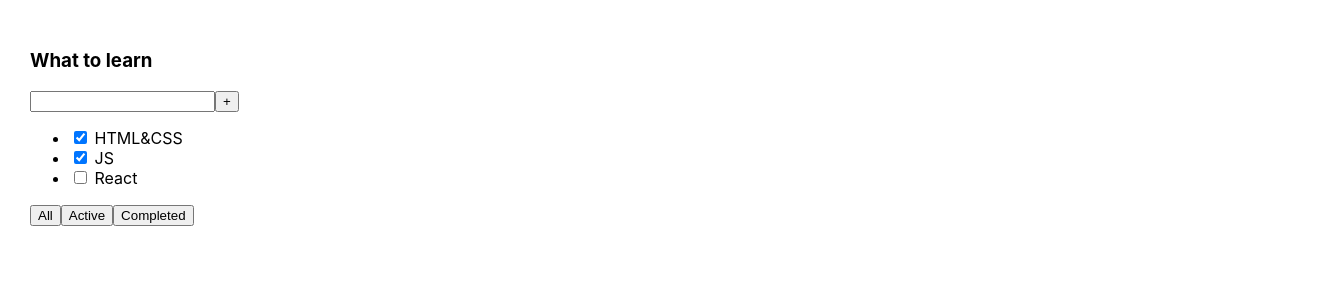
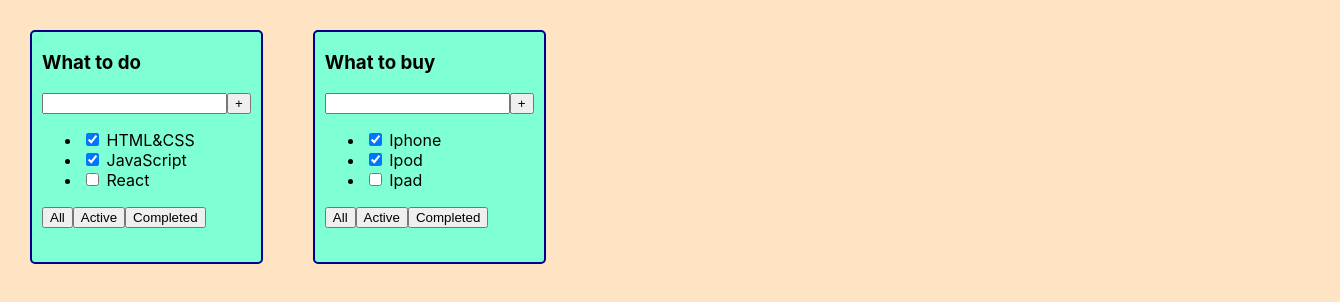
Before and after one commit to krawtschenko/todolist, a React (Create React App) app: page / in a window 1280 px wide. Shown: the top 302 px of the page, 1340 px wide, since content can reach past the window. Built offline with nearby package versions, Linux system fonts and the light colour scheme.

Commit message:
First lesson (finish)

```diff
--- a/src/App.css
+++ b/src/App.css
@@ -1,8 +1,19 @@
 .App {
   padding: 30px;
   display: flex;
+  background-color: bisque;
+  width: 100%;
+  height: 100vh;
 }
 
 .App > div {
   margin-right: 50px;
 }
+
+.todoList {
+  border: 2px solid darkblue;
+  border-radius: 5px;
+  background-color: aquamarine;
+  padding: 0 10px 0 10px;
+  height: 230px;
+}
--- a/src/App.tsx
+++ b/src/App.tsx
@@ -1,28 +1,33 @@
 import React from 'react';
 import './App.css';
+import {TodoList} from "./components/TodoList";
 
-function App() {
+export const App = () => {
+    const todoListTitle1: string = "What to do"
+    const todoListTitle2: string = "What to buy"
+
+    const task_1: Array<taskType> = [
+        {id: 1, isDone: true, title: "HTML&CSS"},
+        {id: 2, isDone: true, title: "JavaScript"},
+        {id: 3, isDone: false, title: "React"}
+    ]
+
+    const task_2: Array<taskType> = [
+        {id: 4, isDone: true, title: "Iphone"},
+        {id: 5, isDone: true, title: "Ipod"},
+        {id: 6, isDone: false, title: "Ipad"}
+    ]
+
     return (
         <div className="App">
-            <div>
-                <h3>What to learn</h3>
-                <div>
-                    <input/>
-                    <button>+</button>
-                </div>
-                <ul>
-                    <li><input type="checkbox" checked={true}/> <span>HTML&CSS</span></li>
-                    <li><input type="checkbox" checked={true}/> <span>JS</span></li>
-                    <li><input type="checkbox" checked={false}/> <span>React</span></li>
-                </ul>
-                <div>
-                    <button>All</button>
-                    <button>Active</button>
-                    <button>Completed</button>
-                </div>
-            </div>
+            <TodoList tasks={task_1} title={todoListTitle1}/>
+            <TodoList tasks={task_2} title={todoListTitle2}/>
         </div>
     );
 }
 
-export default App;
+export type taskType = {
+    id: number
+    title: string
+    isDone: boolean
+}
--- /dev/null
+++ b/src/components/TodoList.tsx
@@ -0,0 +1,29 @@
+import React, {FC} from "react";
+import {taskType} from "../App";
+
+export const TodoList: FC<TodoListPropsType> = ({title, tasks}) => {
+    return (
+        <div className="todoList">
+            <h3>{title}</h3>
+            <div>
+                <input/>
+                <button>+</button>
+            </div>
+            <ul>
+                <li><input type="checkbox" checked={tasks[0].isDone}/> <span>{tasks[0].title}</span></li>
+                <li><input type="checkbox" checked={tasks[1].isDone}/> <span>{tasks[1].title}</span></li>
+                <li><input type="checkbox" checked={tasks[2].isDone}/> <span>{tasks[2].title}</span></li>
+            </ul>
+            <div>
+                <button>All</button>
+                <button>Active</button>
+                <button>Completed</button>
+            </div>
+        </div>
+    )
+}
+
+type TodoListPropsType = {
+    title: string
+    tasks: Array<taskType>
+}
--- a/src/index.tsx
+++ b/src/index.tsx
@@ -1,18 +1,12 @@
 import React from 'react';
 import ReactDOM from 'react-dom/client';
 import './index.css';
-import App from './App';
+import {App} from './App';
 
 
 const root = ReactDOM.createRoot(
-  document.getElementById('root') as HTMLElement
+    document.getElementById('root') as HTMLElement
 );
 root.render(
-  <React.StrictMode>
-    <App />
-  </React.StrictMode>
+    <App/>
 );
-
-// If you want to start measuring performance in your app, pass a function
-// to log results (for example: reportWebVitals(console.log))
-// or send to an analytics endpoint. Learn more: https://bit.ly/CRA-vitals
```
Also changed, not shown: 2 other files (tests, documents, lock files or other folders).
